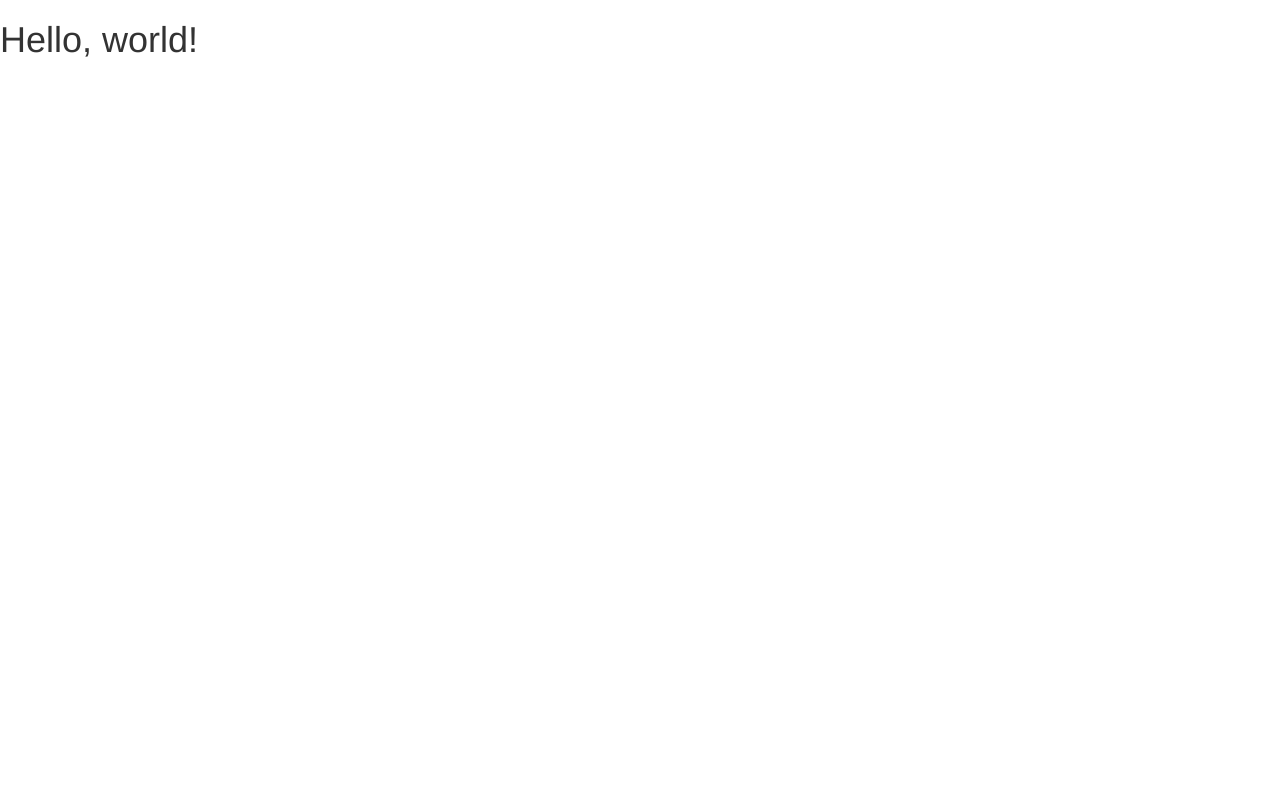
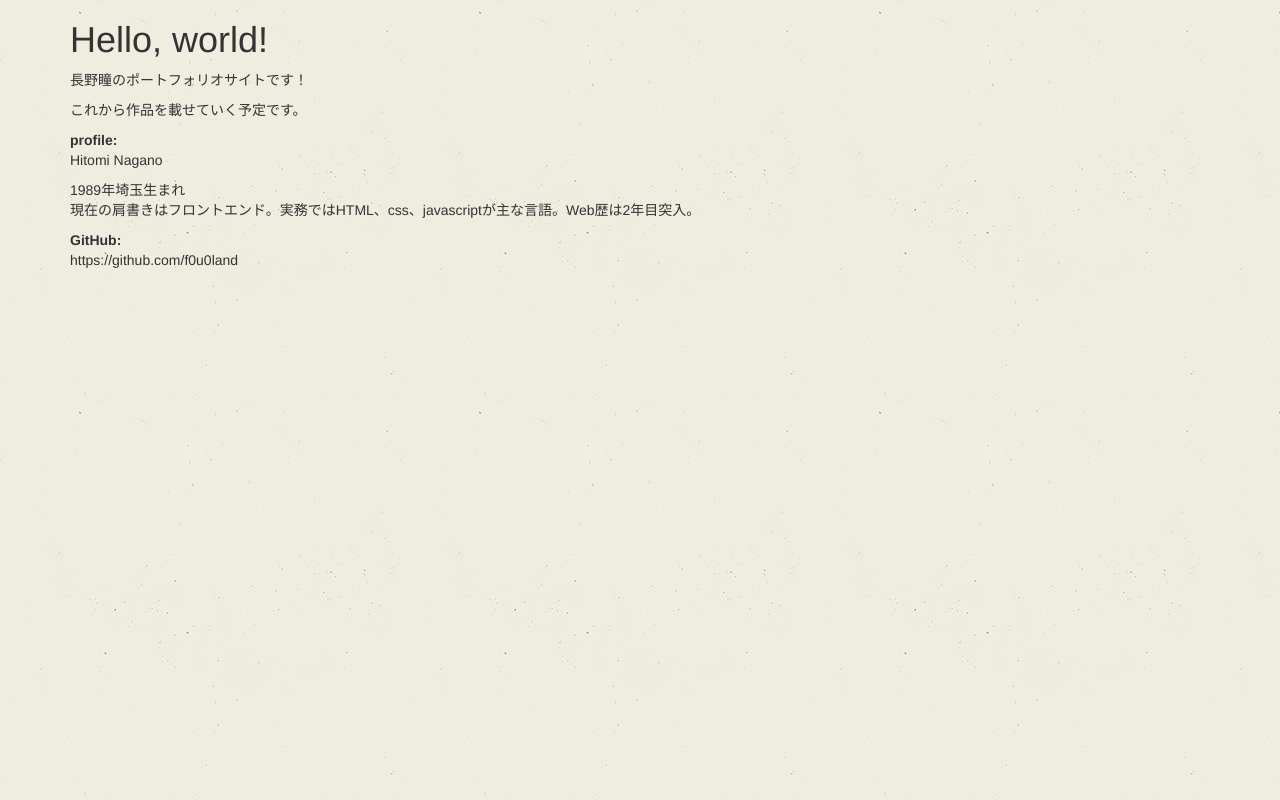
Before and after one commit to f0u0land/f0u0land.github.io, a plain HTML site: page index.html in a window 1280 px wide. Drawn offline with nearby package versions, Linux system fonts and the light colour scheme.

Commit message:
[add]index.html,assets folder

```diff
--- /dev/null
+++ b/assets/css/style.css
@@ -0,0 +1,3 @@
+body {
+  background: url("../images/bg_body.png");
+}
--- a/index.html
+++ b/index.html
@@ -4,15 +4,42 @@
     <meta charset="utf-8">
     <meta http-equiv="X-UA-Compatible" content="IE=edge">
     <meta name="viewport" content="width=device-width, initial-scale=1">
-    <title>Bootstrap Sample</title>
-    <!-- BootstrapのCSS読み込み -->
+    <meta name="keywords" content="f0u0land,自己紹介,Webアプリケーションコース,TECHACADEMY 生徒">
+    <meta name="description" content="f0u0landの自己紹介ページです。">
+    <title></title>
     <link rel="stylesheet" href="//maxcdn.bootstrapcdn.com/bootstrap/3.3.5/css/bootstrap.min.css">
-    <!-- jQuery読み込み -->
+    <link rel="stylesheet" type="text/css" href="assets/css/style.css">
     <script src="//ajax.googleapis.com/ajax/libs/jquery/1.11.3/jquery.min.js"></script>
-    <!-- BootstrapのJS読み込み -->
     <script src="//maxcdn.bootstrapcdn.com/bootstrap/3.3.5/js/bootstrap.min.js"></script>
   </head>
   <body>
-    <h1>Hello, world!</h1>
+    <div class="container">
+      <h1>Hello, world!</h1>
+      <p>長野瞳のポートフォリオサイトです！</p>
+      <p>これから作品を載せていく予定です。</p>
+
+      <dl>
+        <dt>profile:</dt>
+        <dd>
+          <p>Hitomi Nagano</p>
+          <p>1989年埼玉生まれ<br>現在の肩書きはフロントエンド。実務ではHTML、css、javascriptが主な言語。Web歴は2年目突入。</p>
+        </dd>
+        <dt>GitHub:</dt>
+        <dd>https://github.com/f0u0land</dd>
+      </dl>
+    </div>
+    <!-- <div class="container">
+      <section class="row">
+        <div class="col-sm-6">
+          <a href="#">
+            <p><img src="" class="img-responsive" alt="ダミー"></p>
+            <p>caption</p>
+          </a>
+        </div>
+        <div class="col-sm-6">
+          <h2>最初</h2>
+        </div>
+      </section> -->
+    </div>
   </body>
 </html>
```
Also changed, not shown: assets/images/bg_body.png (added).
